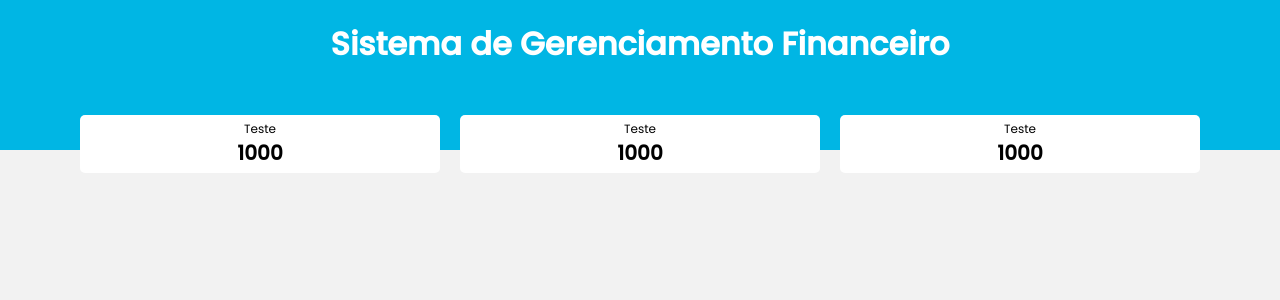
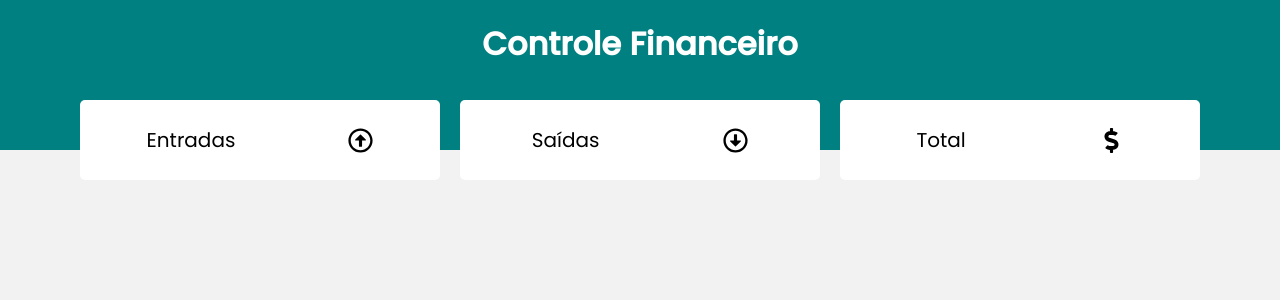
Before and after one commit to Gabrielneves05/financial-management-system, a React (Create React App) app: page / in a window 1280 px wide. Shown: the top 300 px of the page. Built offline with nearby package versions, Linux system fonts and the light colour scheme.

Commit message:
Header, Resume and ResumeItem components added

```diff
--- a/public/index.html
+++ b/public/index.html
@@ -1,15 +1,13 @@
 <!DOCTYPE html>
-<html lang="pt-br">
+<html lang="en">
   <head>
     <meta charset="utf-8" />
-    <link rel="icon" href="%PUBLIC_URL%/favicon.ico" />
     <meta name="viewport" content="width=device-width, initial-scale=1" />
 
     <link rel="preconnect" href="https://fonts.googleapis.com">
     <link rel="preconnect" href="https://fonts.gstatic.com" crossorigin>
-    <link href="https://fonts.googleapis.com/css2?family=Poppins:ital,wght@0,200;0,300;0,400;0,500;1,200;1,300;1,400&display=swap" rel="stylesheet">
-
-    <title>Sistema Gerenciador de Finanças</title>
+    <link href="https://fonts.googleapis.com/css2?family=Poppins:ital,wght@0,200;0,300;0,400;0,500;1,200;1,300;1,400;1,500&family=Roboto:wght@100;300;400;500;700;900&family=Source+Sans+Pro:wght@200;300;400;600;700;900&display=swap" rel="stylesheet">
+    <title>App de Finanças</title>
   </head>
   <body>
     <noscript>You need to enable JavaScript to run this app.</noscript>
--- a/src/components/Header/index.js
+++ b/src/components/Header/index.js
@@ -1,15 +1,13 @@
 import React from "react";
-
 import * as C from "./styles";
 
 const Header = () => {
   return (
     <C.Container>
       <C.Header>
-                <C.Title>Sistema de Gerenciamento Financeiro</C.Title>
+        <C.Title>Controle Financeiro</C.Title>
       </C.Header>
     </C.Container>
-
   );
 };
 
--- a/src/components/Header/styles.js
+++ b/src/components/Header/styles.js
@@ -1,14 +1,14 @@
 import styled from "styled-components";
 
 export const Container = styled.div`
-    height: 150px;
-    text-align: center;
-    background: #00B6E4;
+  height: 150px;
+  text-align: center;
+  background: teal;
 `;
 
 export const Header = styled.h1``;
 
 export const Title = styled.div`
-    padding-top: 20px;
-    color: #fff;
+  padding-top: 20px;
+  color: #fff;
 `;
--- a/src/components/Resume/index.js
+++ b/src/components/Resume/index.js
@@ -1,17 +1,28 @@
 import React from "react";
+import ResumeItem from "../ResumeItem";
+import * as C from "./styles";
+import {
+  FaRegArrowAltCircleUp,
+  FaRegArrowAltCircleDown,
+  FaDollarSign,
+} from "react-icons/fa";
 
-import ResumeItem from "../ResumeItem";
-
-import * as C from "./styles";
-
-const Resume = () => {
-    return (
-        <C.Container>
-            <ResumeItem />
-            <ResumeItem />
-            <ResumeItem />
-        </C.Container>
-    );
+const Resume = ({ income, expense, total }) => {
+  return (
+    <C.Container>
+      <ResumeItem
+        title="Entradas"
+        Icon={FaRegArrowAltCircleUp}
+        value={income}
+      />
+      <ResumeItem
+        title="Saídas"
+        Icon={FaRegArrowAltCircleDown}
+        value={expense}
+      />
+      <ResumeItem title="Total" Icon={FaDollarSign} value={total} />
+    </C.Container>
+  );
 };
 
 export default Resume;
--- a/src/components/Resume/styles.js
+++ b/src/components/Resume/styles.js
@@ -6,6 +6,6 @@ export const Container = styled.div`
   margin: 0 auto;
   display: flex;
   gap: 20px;
-    margin-top: -35px;
+  margin-top: -50px;
   justify-content: space-around;
 `;
--- a/src/components/ResumeItem/index.js
+++ b/src/components/ResumeItem/index.js
@@ -1,14 +1,14 @@
 import React from "react";
-
 import * as C from "./styles";
 
-const ResumeItem = () => {
+const ResumeItem = ({ title, Icon, value }) => {
   return (
     <C.Container>
       <C.Header>
-                <C.HeaderTitle>Teste</C.HeaderTitle>
+        <C.HeaderTitle>{title}</C.HeaderTitle>
+        <Icon />
       </C.Header>
-            <C.Total>1000</C.Total>
+      <C.Total>{value}</C.Total>
     </C.Container>
   );
 };
--- a/src/components/ResumeItem/styles.js
+++ b/src/components/ResumeItem/styles.js
@@ -11,7 +11,6 @@ export const Container = styled.div`
 
   @media (max-width: 750px) {
     width: 20%;
-    }
 
     p {
       font-size: 12px;
@@ -24,14 +23,16 @@ export const Container = styled.div`
     svg {
       display: none;
     }
+  }
 `;
 
-export const Header = styled.div`
+export const Header = styled.header`
   display: flex;
   align-items: center;
   justify-content: space-around;
   width: 100%;
   gap: 10px;
+  margin: 20px auto;
 
   svg {
     width: 25px;
--- a/src/styles/global.js
+++ b/src/styles/global.js
@@ -11,7 +11,6 @@ const Global = createGlobalStyle`
     font-family: 'Poppins', Sans-Serif;
     background-color: #f2f2f2;
   }
-
 `;
 
 export default Global;
```
Also changed, not shown: src/App.js (+3 -5 lines), src/index.js (+3 -4 lines). Lines whose indentation alone changed are shown as unchanged.
